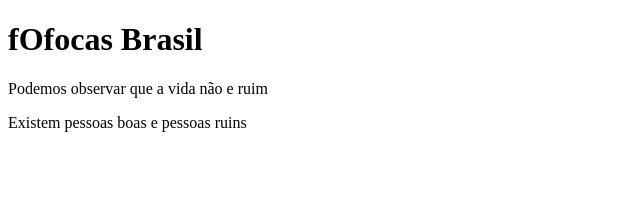
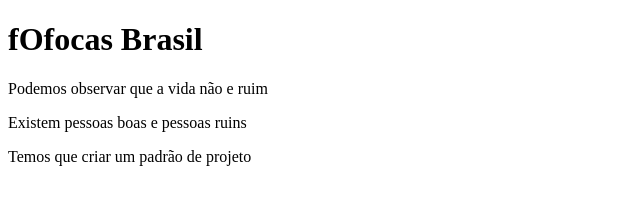
Before and after one commit to victortorresb/test-git-open-source, a plain HTML site: page index.html in a window 1280 px wide. Shown: the whole page, without its empty margins (0-640 px from the left). Drawn offline with Linux system fonts and the light colour scheme.

Commit message:
Adicionando a funcionalidade

```diff
--- a/index.html
+++ b/index.html
@@ -10,5 +10,6 @@
     <h1>fOfocas Brasil</h1>
     <p>Podemos observar que a vida não e ruim</p>
     <p>Existem pessoas boas e pessoas ruins</p>
+    <p>Temos que criar um padrão de projeto</p>
 </body>
 </html>
```
